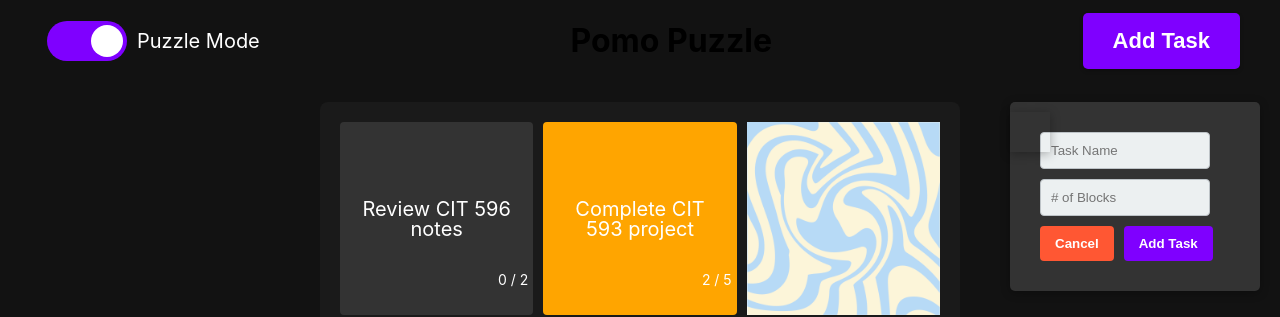
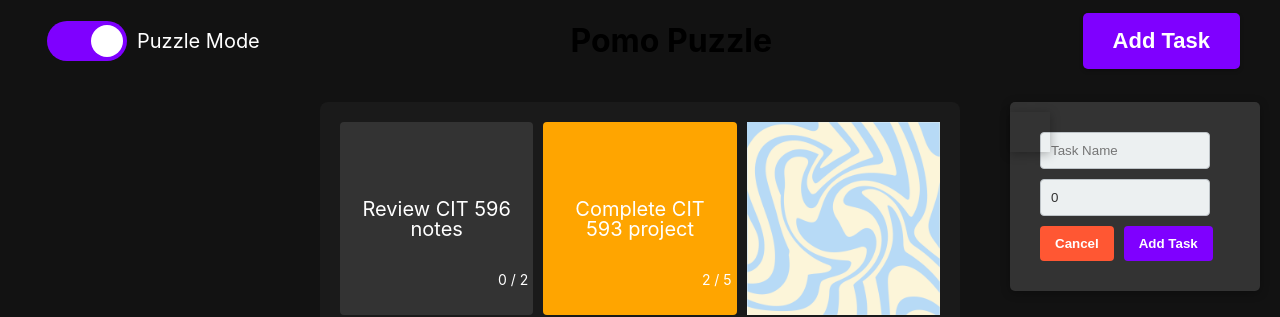
Before and after one commit to lling0212/hackHersHackathonApp, a React (Create React App) app: page / in a window 1280 px wide. Both pictures are taken after a click on the button "Add Task". Shown: the top 317 px of the page. Built offline with nearby package versions, Linux system fonts and the light colour scheme.

Commit message:
Added add function to addTask

```diff
--- a/src/mainscreen/AddTask.js
+++ b/src/mainscreen/AddTask.js
@@ -1,10 +1,15 @@
 import React from 'react'
-import { useState } from 'react'
+import { useState, useContext } from 'react'
+import Context from '../Context.js'
 
 const AddTask = () => {
 
-      const [Name,setName] = useState('');
-      const [Blocks,setBlocks] = useState('');
+      const [text,setName] = useState('');
+      const [timeblocks,setBlocks] = useState(0);
+      const contextInfo = useContext(Context);
+      const doneblocks = 0;
+      const showPuzzle = false;
+      const state = "not started";
 
       const handleNameSetting = (event) => {
         setName(event.target.value);
@@ -16,11 +21,21 @@ const AddTask = () => {
 
       const handleSubmit = (event) => {
         event.preventDefault();
-        if (!Name){
+        if (!text){
           alert('Woops !You forgot to add your Task!')
           return
         }
-        //  need to append the data -- TBD
+
+        contextInfo.addTask({ text, timeblocks, doneblocks, showPuzzle, state });
+
+        // {
+        //   id: 1,
+        //   text: 'Review CIT 596 notes',
+        //   timeblocks: 2,
+        //   doneblocks: 0,
+        //   showPuzzle: false,
+        //   state: "not started",
+        // },
 
         // after appending resetting the form fields
         setName('');
@@ -43,7 +58,7 @@ const AddTask = () => {
       <input
         type="text"
         placeholder="Task Name"
-        value={Name}
+        value={text}
         onChange={handleNameSetting}
       >
          </input>
@@ -51,7 +66,7 @@ const AddTask = () => {
       <input
               type="number"
               placeholder="# of Blocks"
-              value={Blocks}
+              value={timeblocks}
               onChange={handleBlocksSetting}
             >
         </input>
```
